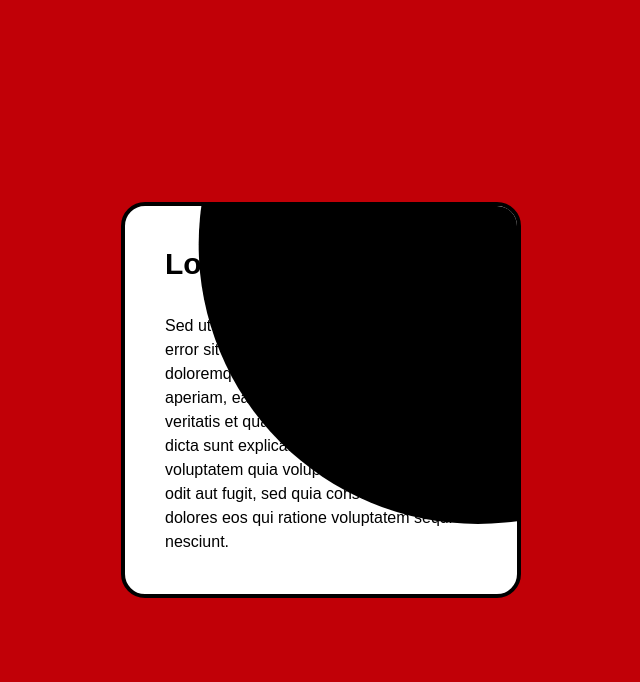
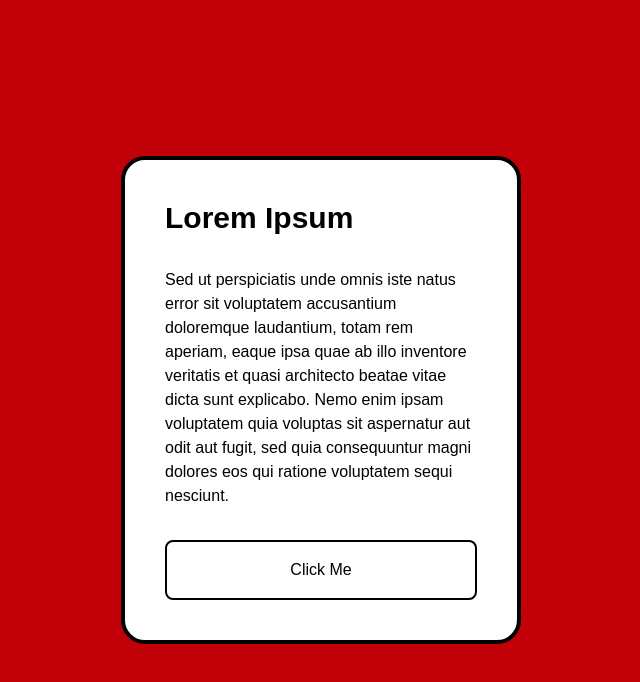
Before and after one commit to 11amanraj/portfolio-jan-26, a Next.js app: page /interaction-library in a window 1280 px wide. Shown: the top 682 px of the page, without its empty margins (319-959 px from the left). Built offline with nearby package versions, Linux system fonts and the light colour scheme.

Commit message:
Changed logic of the animation

```diff
--- a/app/Components/Interactions/RadialRevealCard.tsx
+++ b/app/Components/Interactions/RadialRevealCard.tsx
@@ -4,82 +4,78 @@ import { useState } from "react"
 import { motion, AnimatePresence } from "motion/react"
 
 const RadialRevealCard = () => {
-    // const [dark, setDark] = useState(false)
-    // const [animating, setAnimating] = useState(false)
+    const [dark, setDark] = useState(false)
+    const [animating, setAnimating] = useState(false)
 
-    // const nextDark = !dark
+    const nextDark = !dark
 
-    // const handleClick = () => {
-    //     setAnimating(true)
+    const handleClick = () => {
+        setAnimating(true)
 
-    //     setTimeout(() => {
-    //         setDark(prev => !prev)
-    //         setAnimating(false)
-    //     }, 500)
-    // }
+        setTimeout(() => {
+            setDark(prev => !prev)
+            setAnimating(false)
+        }, 500)
+    }
 
     return (
         <div className="w-screen h-screen bg-red-700 flex items-center justify-center">
-            <div className="relative bg-white border-black text-black border-4 overflow-hidden rounded-3xl max-w-100 p-10 flex flex-col gap-8">
-                <h2 className="text-3xl font-black ">Lorem Ipsum</h2>
+            <div style={{
+                background: dark ? "#000" : "#fff",
+                borderColor: animating
+                    ? (nextDark ? "#fff" : "#000")
+                    : (dark ? "#fff" : "#000"),
+                color: dark ? "#fff" : "#000"
+            }}
+                className="relative border-4 overflow-hidden rounded-3xl max-w-100 p-10 flex flex-col gap-8"
+            >
+                <h2 className="text-3xl font-black  ">Lorem Ipsum</h2>
                 <p>Sed ut perspiciatis unde omnis iste natus error sit voluptatem accusantium doloremque laudantium, totam rem aperiam, eaque ipsa quae ab illo inventore veritatis et quasi architecto beatae vitae dicta sunt explicabo. Nemo enim ipsam voluptatem quia voluptas sit aspernatur aut odit aut fugit, sed quia consequuntur magni dolores eos qui ratione voluptatem sequi nesciunt.</p>
+                <button style={{
+                    background: dark ? "#000" : "#fff",
+                    borderColor: dark ? "#fff" : "#000",
+                    color: dark ? "#fff" : "#000"
+                }}
+                    onClick={handleClick}
+                    className="border-2 cursor-pointer py-4 rounded-lg"
+                >Click Me</button>
 
-                <motion.div
-                    className="absolute inset-0 bg-black"
-                    animate={{
-                        clipPath: [
-                            "circle(0px at 90% 10%)",
-                            "circle(600px at 90% 10%)",
-                            "circle(0px at 90% 10%)"
-                        ]
-                    }}
-                    transition={{
-                        duration: 2,
-                        ease: "easeInOut",
-                        repeat: Infinity,
-                        repeatDelay: 0.5
-                    }}
-                />
+                <AnimatePresence>
+                    {animating && (
+                        <motion.div
+                            initial={{ clipPath: "circle(0px at 90% 10%)" }}
+                            animate={{ clipPath: "circle(600px at 90% 10%)" }}
+                            exit={{ opacity: 0 }}
+                            transition={{ duration: 0.5, ease: "easeInOut" }}
+                            className="absolute inset-0"
+                        >
+                            <div
+                                style={{
+                                    background: nextDark ? "#000" : "#fff",
+                                    color: nextDark ? "#fff" : "#000"
+                                }}
+                                className="w-full h-full p-10 flex flex-col gap-8"
+                            >
+                                <h2 className="text-3xl font-black">Lorem Ipsum</h2>
+                                <p>Sed ut perspiciatis unde omnis iste natus error sit voluptatem accusantium doloremque laudantium, totam rem aperiam, eaque ipsa quae ab illo inventore veritatis et quasi architecto beatae vitae dicta sunt explicabo. Nemo enim ipsam voluptatem quia voluptas sit aspernatur aut odit aut fugit, sed quia consequuntur magni dolores eos qui ratione voluptatem sequi nesciunt.</p>
+                                <button
+                                    style={{
+                                        background: nextDark ? "#000" : "#fff",
+                                        borderColor: nextDark ? "#fff" : "#000",
+                                        color: nextDark ? "#fff" : "#000"
+                                    }}
+                                    className="border-2 py-4 rounded-lg"
+                                >
+                                    Click Me
+                                </button>
+
+                            </div>
+                        </motion.div>
+                    )}
+                </AnimatePresence>
             </div>
         </div>
     )
-
-    // return (
-    //     <div className="w-screen h-screen bg-red-700 flex items-center justify-center">
-    //         <div style={{
-    //             background: dark ? "#000" : "#fff",
-    //             borderColor: dark ? "#fff" : "#000",
-    //             color: dark ? "#fff" : "#000"
-    //         }}
-    //             className="border-4 overflow-hidden rounded-3xl max-w-100 p-10 flex flex-col gap-8"
-    //         >
-    //             <h2 className="text-3xl font-black  ">Lorem Ipsum</h2>
-    //             <p>Sed ut perspiciatis unde omnis iste natus error sit voluptatem accusantium doloremque laudantium, totam rem aperiam, eaque ipsa quae ab illo inventore veritatis et quasi architecto beatae vitae dicta sunt explicabo. Nemo enim ipsam voluptatem quia voluptas sit aspernatur aut odit aut fugit, sed quia consequuntur magni dolores eos qui ratione voluptatem sequi nesciunt.</p>
-    //             <button style={{
-    //                 background: dark ? "#000" : "#fff",
-    //                 borderColor: dark ? "#fff" : "#000",
-    //                 color: dark ? "#fff" : "#000"
-    //             }}
-    //                 onClick={handleClick}
-    //                 className="border-2 cursor-pointer py-4 rounded-lg"
-    //             >Click Me</button>
-
-    //             <AnimatePresence>
-    //                 {animating && (
-    //                     <motion.div
-    //                         initial={{ clipPath: "circle(0px at 90% 10%)" }}
-    //                         animate={{ clipPath: "circle(500px at 90% 10%" }}
-    //                         transition={{ duration: 0.5 }}
-    //                         className="absolute inset-0"
-    //                         style={{
-    //                             background: nextDark ? "fff" : "000",
-    //                         }}
-    //                     />
-    //                 )}
-    //             </AnimatePresence>
-    //         </div>
-    //     </div>
-    // )
 }
 
 export default RadialRevealCard
```
